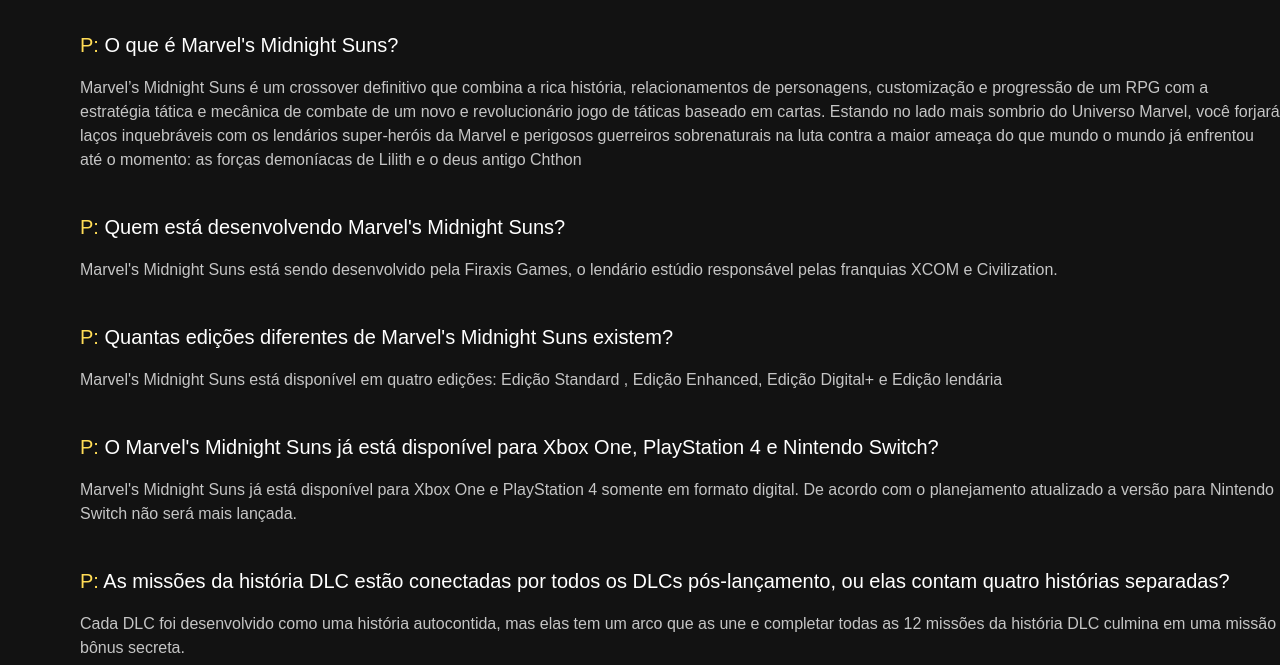
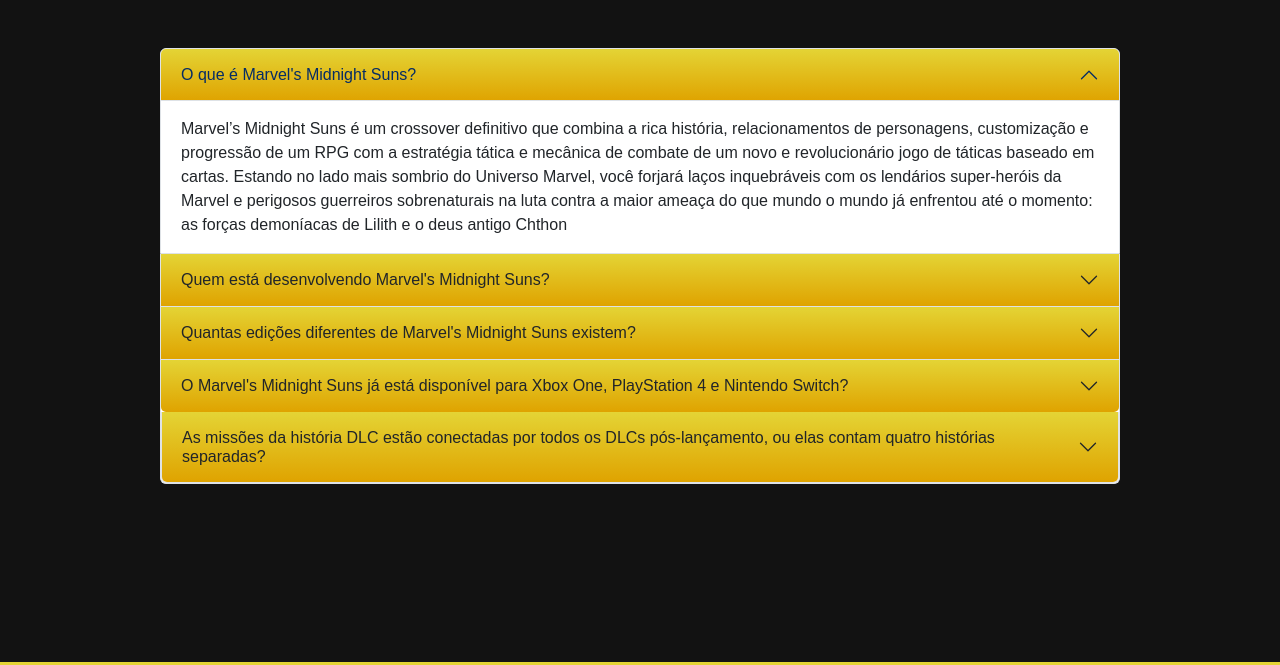
Before and after one commit to rafaelbpmt/projeto-final-coderhouse, a plain HTML site: page faq.html in a window 1280 px wide. Shown: the part 515-1180 px from the top of the page. Drawn offline with nearby package versions, Linux system fonts and the light colour scheme; a web font is replaced by a local one.

Commit message:
quinto commit

```diff
--- a/faq.html
+++ b/faq.html
@@ -46,7 +46,6 @@
   </nav>
 </header>
     <div class="bg-home">
-
     </div>
     <div>
         <img class="faq-img" src="/assets/Marvels-Midnight-Suns-Screenshot-063.jpg">
@@ -56,31 +55,68 @@
     </div>
 
 
-    <div>
-        <p class="question"><span>P:</span> O que é Marvel's Midnight Suns?</p>
-        <p class="answer">Marvel’s Midnight Suns é um crossover definitivo que combina a rica história, relacionamentos de personagens, customização e progressão de um RPG com a estratégia tática e mecânica de combate de um novo e revolucionário jogo de táticas baseado em cartas. Estando no lado mais sombrio do Universo Marvel, você forjará laços inquebráveis com os lendários super-heróis da Marvel e perigosos guerreiros sobrenaturais na luta contra a maior ameaça do que mundo o mundo já enfrentou até o momento: as forças demoníacas de Lilith e o deus antigo Chthon</p>
+<div class="faq-container">
+  <section id="faq" class="py-5">
+    <div class="accordion w-75 mx-auto" id="accordionExample">
+      <div class="accordion-item">
+        <h2 class="accordion-header" id="headingOne">
+          <button class="accordion-button" type="button" data-bs-toggle="collapse" data-bs-target="#collapseOne" aria-expanded="true" aria-controls="collapseOne" style="background: linear-gradient(180deg, #E5DF41 -22.64%, #DFA300 100%);">
+            O que é Marvel's Midnight Suns?
+          </button>
+        </h2>
+        <div id="collapseOne" class="accordion-collapse collapse show" aria-labelledby="headingOne" data-bs-parent="#accordionExample">
+          <div class="accordion-body">
+            Marvel’s Midnight Suns é um crossover definitivo que combina a rica história, relacionamentos de personagens, customização e progressão de um RPG com a estratégia tática e mecânica de combate de um novo e revolucionário jogo de táticas baseado em cartas. Estando no lado mais sombrio do Universo Marvel, você forjará laços inquebráveis com os lendários super-heróis da Marvel e perigosos guerreiros sobrenaturais na luta contra a maior ameaça do que mundo o mundo já enfrentou até o momento: as forças demoníacas de Lilith e o deus antigo Chthon
+          </div>
+        </div>
+      </div>
+      <div class="accordion-item">
+        <h2 class="accordion-header" id="headingTwo">
+          <button class="accordion-button collapsed" type="button" data-bs-toggle="collapse" data-bs-target="#collapseTwo" aria-expanded="false" aria-controls="collapseTwo" style="background: linear-gradient(180deg, #E5DF41 -22.64%, #DFA300 100%);">
+            Quem está desenvolvendo Marvel's Midnight Suns?
+          </button>
+        </h2>
+        <div id="collapseTwo" class="accordion-collapse collapse" aria-labelledby="headingTwo" data-bs-parent="#accordionExample">
+          <div class="accordion-body">
+            Marvel's Midnight Suns está sendo desenvolvido pela Firaxis Games, o lendário estúdio responsável pelas franquias XCOM e Civilization.
+          </div>
+        </div>
+      </div>
+      <div class="accordion-item">
+        <h2 class="accordion-header" id="headingThree">
+          <button class="accordion-button collapsed" type="button" data-bs-toggle="collapse" data-bs-target="#collapseThree" aria-expanded="false" aria-controls="collapseThree" style="background: linear-gradient(180deg, #E5DF41 -22.64%, #DFA300 100%);">
+            Quantas edições diferentes de Marvel's Midnight Suns existem?
+          </button>
+        </h2>
+        <div id="collapseThree" class="accordion-collapse collapse" aria-labelledby="headingThree" data-bs-parent="#accordionExample">
+          <div class="accordion-body">
+            Marvel's Midnight Suns está disponível em quatro edições: Edição Standard , Edição Enhanced, Edição Digital+ e Edição lendária
+          </div>
+        </div>
+      </div>
+      <div class="accordion-item">
+        <h2 class="accordion-header" id="headingFour">
+          <button class="accordion-button collapsed" type="button" data-bs-toggle="collapse" data-bs-target="#collapseFour" aria-expanded="false" aria-controls="collapseFour" style="background: linear-gradient(180deg, #E5DF41 -22.64%, #DFA300 100%);">
+            O Marvel's Midnight Suns já está disponível para Xbox One, PlayStation 4 e Nintendo Switch?
+          </button>
+        </h2>
+        <div id="collapseFour" class="accordion-collapse collapse" aria-labelledby="headingFour" data-bs-parent="#accordionExample">
+          <div class="accordion-body">
+            Marvel's Midnight Suns já está disponível para Xbox One e PlayStation 4 somente em formato digital. De acordo com o planejamento atualizado a versão para Nintendo Switch não será mais lançada.
+          </div>
+    </div>
+    <div class="accordion-item">
+      <h2 class="accordion-header" id="headingFour">
+        <button class="accordion-button collapsed" type="button" data-bs-toggle="collapse" data-bs-target="#collapseFive" aria-expanded="false" aria-controls="collapseFive" style="background: linear-gradient(180deg, #E5DF41 -22.64%, #DFA300 100%)";>
+          As missões da história DLC estão conectadas por todos os DLCs pós-lançamento, ou elas contam quatro histórias separadas?
+        </button>
+      </h2>
+      <div id="collapseFive" class="accordion-collapse collapse" aria-labelledby="headingFive" data-bs-parent="#accordionExample">
+        <div class="accordion-body">
+          Cada DLC foi desenvolvido como uma história autocontida, mas elas tem um arco que as une e completar todas as 12 missões da história DLC culmina em uma missão bônus secreta.
+  </section>
+</div>
 
-        <br>
-
-        <p class="question"><span>P:</span> Quem está desenvolvendo Marvel's Midnight Suns?</p>
-        <p class="answer">Marvel's Midnight Suns está sendo desenvolvido pela Firaxis Games, o lendário estúdio responsável pelas franquias XCOM e Civilization.</p>
-
-        <br>
-
-        <p class="question"><span>P:</span> Quantas edições diferentes de Marvel's Midnight Suns existem?</p>
-        <p class="answer">Marvel's Midnight Suns está disponível em quatro edições: Edição Standard , Edição Enhanced, Edição Digital+ e Edição lendária</p>
-
-        <br>
-
-        <p class="question"><span>P:</span> O Marvel's Midnight Suns já está disponível para Xbox One, PlayStation 4 e Nintendo Switch?</p>
-        <p class="answer">Marvel's Midnight Suns já está disponível para Xbox One e PlayStation 4 somente em formato digital. De acordo com o planejamento atualizado a versão para Nintendo Switch não será mais lançada.</p>
-
-        <br>
-
-        <p class="question"><span>P:</span> As missões da história DLC estão conectadas por todos os DLCs pós-lançamento, ou elas contam quatro histórias separadas?</p>
-        <p class="answer">Cada DLC foi desenvolvido como uma história autocontida, mas elas tem um arco que as une e completar todas as 12 missões da história DLC culmina em uma missão bônus secreta.</p>
-
-    </div>
 
 <footer id="footer">
     <div>
@@ -132,6 +168,7 @@
             </div>
           </div>
 
+
 </footer>
 
 </body>
--- a/style-faq.css
+++ b/style-faq.css
@@ -16,7 +16,7 @@ span{
 
 #footer{
    margin-top: 130px;
-   adding: 50px;
+   padding: 50px;
    background: linear-gradient(180deg, #E5DF41 -22.64%, #DFA300 100%);
 }
 
@@ -29,7 +29,6 @@ span{
 .faq-title{
    text-align: center;
    margin-top: 30px;
-   margin-bottom: 30px;
 }
 
 .text-con{
```
